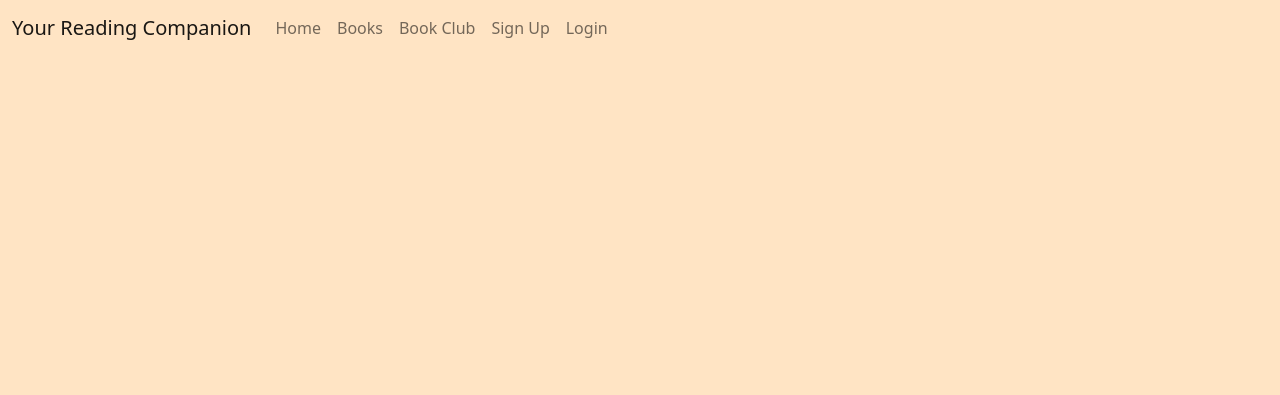
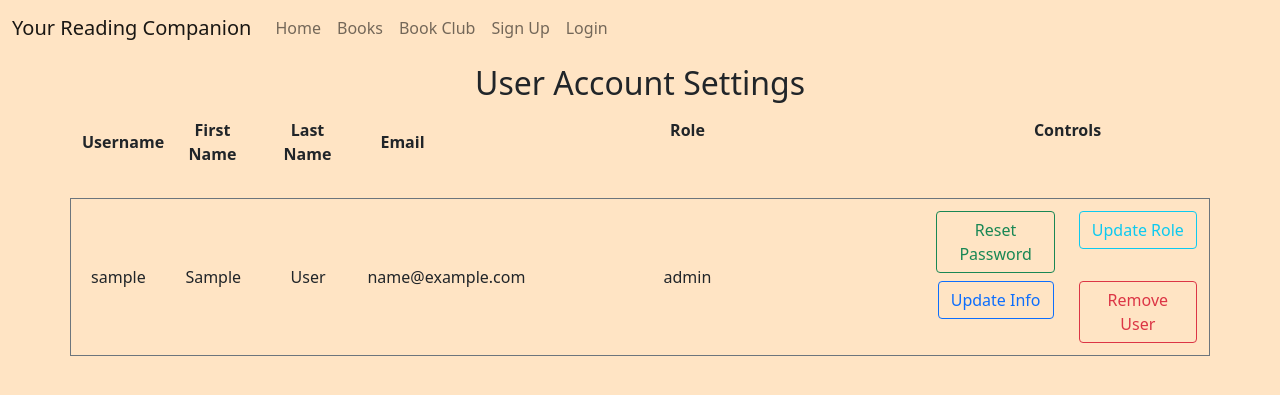
Before and after one commit to kailclaskan/your_reading_companion, a Flask app: page /admin/admin_user_updates in a window 1280 px wide. Shown: the top 395 px of the page. Run offline with Flask 2, Linux system fonts and the light colour scheme; tables that the repository leaves empty hold one stand-in row (values such as "Sample post"); some libraries are stand-ins or nearby versions.

```diff
--- a/application/app.py
+++ b/application/app.py
@@ -1,6 +1,7 @@
 """The 'Your Reading Companion' app."""
 import os
 import requests
+import urllib
 
 from flask import Flask, render_template, redirect, request, flash, session, g
 from flask_debugtoolbar import DebugToolbarExtension
@@ -41,6 +42,10 @@ def add_user_to_g():
         g.user = User.query.get(session[CURR_USER_KEY])
     else:
         g.user = None
+
+@app.template_filter('urlencode')
+def url_encode(string):
+    return urllib.parse.quote_plus(string.encode('utf-8'))
 
 @app.route('/')
 def index():
@@ -106,9 +111,10 @@ def search_user(username):
 def books_home():
     """This loads the search criteria for finding books."""
     if g.user:
+        books = Book.query.all()
         form = SearchForm()
         form.genre.choices = [genre for genre in genres]
-        return render_template('book/all_books.html', form=form)
+        return render_template('book/all_books.html', form=form, books=books)
     else:
         flash("Must be logged in to view that page.", "warning")
         return redirect('/users/signin')
@@ -165,7 +171,7 @@ def clubs():
         The main page for the clubs.
         Will show the most recent activity.
     """
-    clubs = Book_Club.query.order_by(desc(Book_Club.discussion_posted_date)).limit(5).all()
+    clubs = Book_Club.query.order_by(desc(Book_Club.discussion_posted_date)).limit(10).all()
     return render_template('book_club/book_club.html', clubs=clubs)
 
 @app.route('/bookclub/<int:book_id>/post', methods=["GET","POST"])
@@ -180,6 +186,21 @@ def bookclub_post_form(book_id):
         return add_post(booktitle, post_title, post_body)
     else:
         return render_template('book_club/book_club_post.html', form=form, book=book)
+
+@app.route('/bookclub/<int:post_id>', methods=["GET", "POST"])
+def bookclub(post_id):
+    """The details page for the bookclub."""
+    form = CommentForm()
+    club = Book_Club.query.get_or_404(post_id)
+    comments = Book_Club_Comment.query.filter_by(post_id=post_id, reviewed=True).all()
+    if form.validate_on_submit():
+        comment = form.comment.data
+        Book_Club_Comment.add_comment(comment, post_id, g.user.id)
+
+        db.session.commit()
+        return redirect(f'/bookclub/{post_id}')
+    else:
+        return render_template("book_club/book_club_details.html", club=club, comments=comments, form=form)
 
 ########################################################################
 ##########################Admin Related#################################
@@ -218,7 +239,7 @@ def admin_reviews():
 def review_approve(request_id):
     """Approves a user's requested change"""
     approve(Book_Review, request_id)
-    return redirect('/admin')
+    return redirect('/admin/admin_reviews')
 
 @app.route('/admin/<int:request_id>/denied')
 def admin_denied(request, request_id):
@@ -237,7 +258,7 @@ def admin_club_comments():
 def comment_approve(request_id):
     """Approves a user's requested change"""
     approve(Book_Club_Comment, request_id)
-    return redirect('/admin')
+    return redirect('/admin/admin_club_comments')
 
 @app.route('/admin/admin_club_requests')
 def admin_club_requests():
@@ -252,7 +273,7 @@ def admin_club_requests():
 def club_approve(request_id):
     """Approves a user's requested change"""
     approve(Book_Club, request_id)
-    return redirect('/admin')
+    return redirect('/admin/admin_club_requests')
 
 @app.route('/admin/admin_user_updates')
 def admin_user_updates():
--- a/application/forms.py
+++ b/application/forms.py
@@ -38,7 +38,7 @@ class ReviewForm(FlaskForm):
 
 class CommentForm(FlaskForm):
     """Form to post a comment."""
-    body = TextAreaField('Comment', validators=[DataRequired()])
+    comment = TextAreaField('Comment', validators=[DataRequired()])
 
 class SearchForm(FlaskForm):
     """The form to search for a book."""
--- a/application/static/app.css
+++ b/application/static/app.css
@@ -19,3 +19,11 @@ body{
     width: 45%;
     margin-top: 15px;
 }
+.addreview{
+    background-color: darkslategray;
+    color: blanchedalmond;
+}
+.removefromlibrary{
+    background-color: firebrick;
+    color: blanchedalmond;
+}
--- a/application/templates/admin/admin.html
+++ b/application/templates/admin/admin.html
@@ -15,6 +15,7 @@
 {% block content %}
     <div class="container">
         {% if reviews %}
+            <h2 class="text-center my-2">Pending Book Reviews</h2>
             {% for review in reviews %}
             <div class="row border border-danger my-2 py-2">
                 <div class="col-1 align-self-center">
@@ -27,7 +28,7 @@
                     {{review.review}}
                 </div>
                 <div class="col-1 align-self-center">
-                    <a href="/admin//admin_reviews/{{review.id}}/approved" class="btn btn-outline-success">Approve</a>
+                    <a href="/admin/admin_reviews/{{review.id}}/approved" class="btn btn-outline-success">Approve</a>
                 </div>
                 <div class="col-1 align-self-center">
                     <a href="" class="btn btn-outline-danger">Deny</a>
@@ -36,6 +37,7 @@
             {% endfor %}
         {% endif %}
         {% if clubs %}
+            <h2 class="text-center my-2">Pending Book Clubs</h2>
             {% for club in clubs %}
                 <div class="row border border-danger my-2 py-2">
                     <div class="col-1 align-self-center">
@@ -60,13 +62,14 @@
             {% endfor %}
         {% endif %}
         {% if comments %}
+            <h2 class="text-center my-2">Pending Book Club Comments</h2>
             {% for comment in comments %}
                 <div class="row border border-danger my-2 py-2">
                     <div class="col-1 align-self-center">
                         {{comment.post_id}}
                     </div>
                     <div class="col-2">
-                        {{comment.post_id}}
+                        {{comment.user_id}}
                     </div>
                     <div class="col-2 align-self-center">
                         {{comment.comment}}
@@ -75,7 +78,7 @@
                         {{comment.comment_date}}
                     </div>
                     <div class="col-1 align-self-center">
-                        <a href="/admin/admin_club_comments/{{club.id}}/approved" class="btn btn-outline-success">Approve</a>
+                        <a href="/admin/admin_club_comments/{{comment.id}}/approved" class="btn btn-outline-success">Approve</a>
                     </div>
                     <div class="col-1 align-self-center">
                         <a href="" class="btn btn-outline-danger">Deny</a>
@@ -84,7 +87,66 @@
             {% endfor %}
         {% endif %}
         {% if users %}
-
+            <h2 class="text-center my-2">User Account Settings</h2>
+            <div class="row my-2 py-2 text-center">
+                <div class="col-1 align-self-center">
+                    <p><strong>Username</strong></p>
+                </div>
+                <div class="col-1 align-self-center">
+                    <p><strong>First Name</strong></p>
+                </div>
+                <div class="col-1 align-self-center">
+                    <p><strong>Last Name</strong></p>
+                </div>
+                <div class="col-1 align-self-center">
+                    <p><strong>Email</strong></p>
+                </div>
+                <div class="col-5">
+                    <p><strong>Role</strong></p>
+                </div>
+                <div class="col-3">
+                    <p><strong>Controls</strong></p>
+                </div>
+            </div>
+            {% for user in users %}
+                <div class="row border border-secondary my-2 py-2 text-center">
+                    <div class="col-1 align-self-center">
+                        {{user.username}}
+                    </div>
+                    <div class="col-1 align-self-center">
+                        {{user.first_name}}
+                    </div>
+                    <div class="col-1 align-self-center">
+                        {{user.last_name}}
+                    </div>
+                    <div class="col-1 align-self-center">
+                        {{user.email}}
+                    </div>
+                    <div class="col-5 align-self-center">
+                        {{user.role}}
+                    </div>
+                    <div class="col-3">
+                        <div class="row">
+                            <div class="col-6">
+                                <a href="/admin/admin_user_updates/{{user.id}}/password_reset" class="btn btn-outline-success my-1">Reset Password</a>
+                            </div>
+                            <div class="col-6">
+                                <a href="" class="btn btn-outline-info my-1">Update Role</a>
+                            </div>
+                        </div>
+                        <div class="row">
+                            <div class="col-6">
+                                <a href="" class="btn btn-outline-primary my-1">Update Info</a>
+                            </div>
+                            <div class="col-6">
+                                <a href="" class="btn btn-outline-danger my-1">Remove User</a>
+                            </div>
+                        </div>
+                    </div>
+                </div>
+            {% endfor %}
+            {% else %}
+            <h2 class="text-center my-2">No Administration Required</h2>
         {% endif %}
     </div>
 {% endblock %}
--- a/application/templates/base.html
+++ b/application/templates/base.html
@@ -32,6 +32,7 @@
                             <a href="/admin" class="nav-link" aria-current="page">Administration</a>
                         </li>
                         {% endif %}
+
                         {% if not g.user %}
                         <li class="nav-item">
                             <a href="/users/signup" class="nav-link">Sign Up</a>
--- a/application/templates/book_club/book_club_post.html
+++ b/application/templates/book_club/book_club_post.html
@@ -1,6 +1,7 @@
 {% extends 'base.html' %}
 {% block title %}Create a Book Club{% endblock %}
 {% block content %}
+
     <div class="container-fluid text-center" id="bookclub_post_form">
         <h3>Create a club for {{book.title}}</h3>
         <form method="POST">
--- a/application/templates/index.html
+++ b/application/templates/index.html
@@ -7,7 +7,7 @@
             <div class="row">
                 {% for result in results %}
                     <div class="card col-2 my-1 mx-auto">
-                        <a href="/books/check/{{result[0]['volumeInfo']['title']}}">
+                        <a href="/books/check/{{result[0]['volumeInfo']['title'] | urlencode}}">
                             <img src="{{result[0]['volumeInfo']['imageLinks']['thumbnail']}}"
                                 alt="{{result[0]['volumeInfo']['title']}}"
                                 class="card-img-top bookcover">
--- a/application/templates/user/user_page.html
+++ b/application/templates/user/user_page.html
@@ -29,8 +29,8 @@
                                     <p>{{book.description}}</p>
                                 </div>
                                 <div class="col-1">
-                                    <a href="/books/{{book.id}}/add-review" class="btn btn-success my-1">Add Review</a>
-                                    <a href="/users/{{g.user.id}}/library/remove/{{book.id}}" class="btn btn-danger my-1">Remove</a>
+                                    <a href="/books/{{book.id}}/add-review" class="btn addreview my-1">Add Review</a>
+                                    <a href="/users/{{g.user.id}}/library/remove/{{book.id}}" class="btn removefromlibrary my-1">Remove</a>
                                 </div>
                             </div>
                         </div>
```
Also changed, not shown: application/functions.py (+4 -3 lines), application/models.py (+20 -8 lines), application/static/app.js (+8 -0 lines), application/templates/book/all_books.html (+19 -3 lines), application/templates/book_club/book_club.html (+18 -5 lines), application/templates/book_club/book_club_details.html (added, +63 -0 lines).
